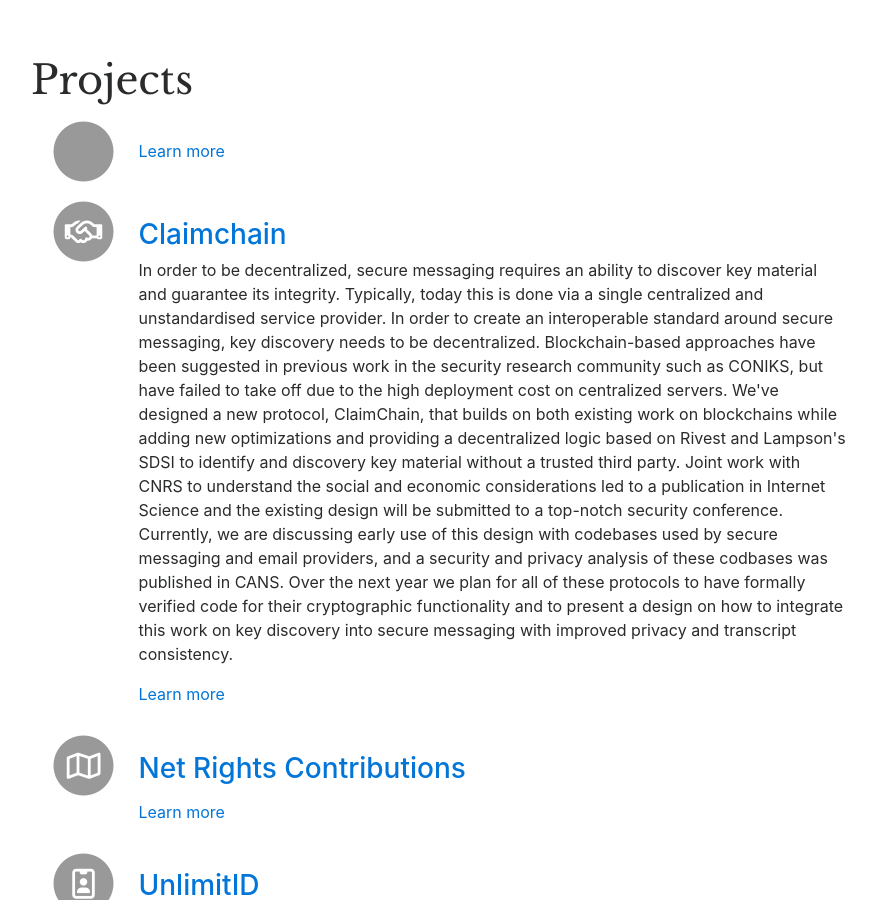
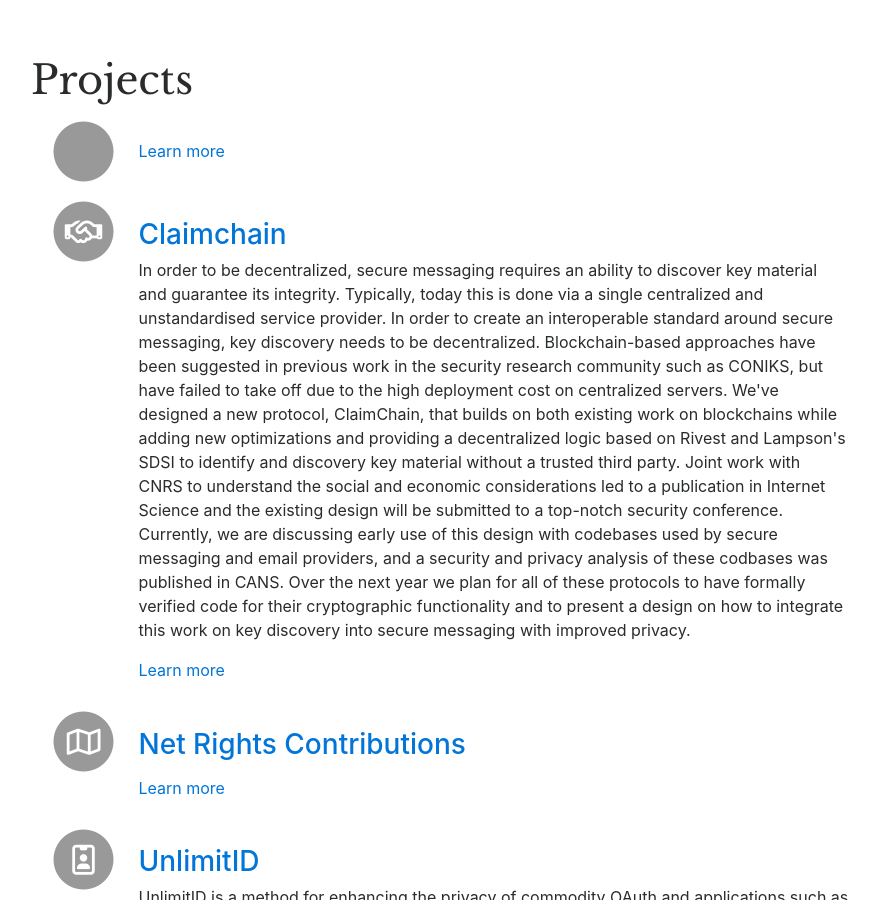
Before and after one commit to nextleap-project/nextleap-website, a Jekyll site: the page built from index.html, in a window 1280 px wide and 900 px high, scrolled down 1800 px. Shown: the whole window, without its empty margins (54-932 px from the left). Built offline with Jekyll 4.4.1, drawn with Linux system fonts in a browser that asks for light colours; nearby versions of some CDN libraries.

Commit message:
claimchain.md

```diff
--- a/_projects/claimchain.md
+++ b/_projects/claimchain.md
@@ -4,7 +4,7 @@
 icon: handshake-o
 
 abstract: |
-  In order to be decentralized, secure messaging requires an ability to discover key material and guarantee its integrity. Typically, today this is done via a single centralized and unstandardised service provider. In order to create an interoperable standard around secure messaging, key discovery needs to be decentralized. Blockchain-based approaches have been suggested in previous work in the security research community such as CONIKS, but have failed to take off due to the high deployment cost on centralized servers. We've designed a new protocol, ClaimChain, that builds on both existing work on blockchains while adding new optimizations and providing a decentralized logic based on Rivest and Lampson's SDSI to identify and discovery key material without a trusted third party. Joint work with CNRS to understand the social and economic considerations led to a publication in Internet Science and the existing design will be submitted to a top-notch security conference. Currently, we are discussing early use of this design with codebases used by secure messaging and email providers, and a security and privacy analysis of these codbases was published in CANS. Over the next year we plan for all of these protocols to have formally verified code for their cryptographic functionality and to present a design on how to integrate this work on key discovery into secure messaging with improved privacy and transcript consistency.
+  In order to be decentralized, secure messaging requires an ability to discover key material and guarantee its integrity. Typically, today this is done via a single centralized and unstandardised service provider. In order to create an interoperable standard around secure messaging, key discovery needs to be decentralized. Blockchain-based approaches have been suggested in previous work in the security research community such as CONIKS, but have failed to take off due to the high deployment cost on centralized servers. We've designed a new protocol, ClaimChain, that builds on both existing work on blockchains while adding new optimizations and providing a decentralized logic based on Rivest and Lampson's SDSI to identify and discovery key material without a trusted third party. Joint work with CNRS to understand the social and economic considerations led to a publication in Internet Science and the existing design will be submitted to a top-notch security conference. Currently, we are discussing early use of this design with codebases used by secure messaging and email providers, and a security and privacy analysis of these codbases was published in CANS. Over the next year we plan for all of these protocols to have formally verified code for their cryptographic functionality and to present a design on how to integrate this work on key discovery into secure messaging with improved privacy.
 ---
 
 We began work on designing substantial modifications to existing protocols, verifying pre-standard protocols, or creating entirely new standards for new areas. In these areas the fundamental protocols are often unstandardized and controlled by a few large companies (such as the case of identity-based authorization in terms of Google and Facebook's use of OAuth) and new protocols (such as the incompatible space of protocols around secure messaging given by applications such as WhatsApp, Signal, Telegram, and Viber). In some cases, these protocols do not support basic features needed for standardization, such as decentralization and federation. Therefore, in the first half of 2017, Harry Halpin worked with colleagues at IMDEA and University College London in completing the first systematization of knowledge of decentralization, submitted to PETS 2017, and presented preliminary results in “The Responsibility of Open Standards” paper at the HotPETS 2016 workshop as well as in the First Monday journal.
```
